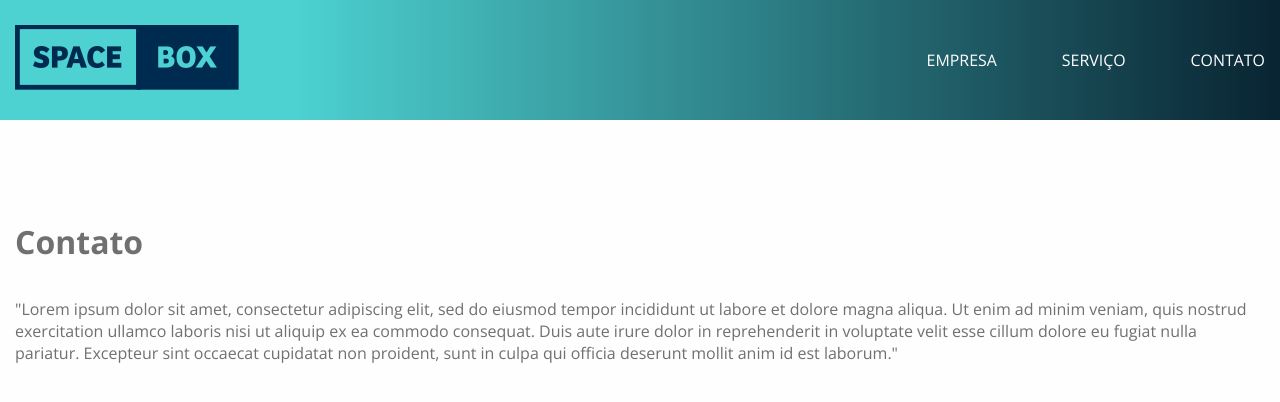
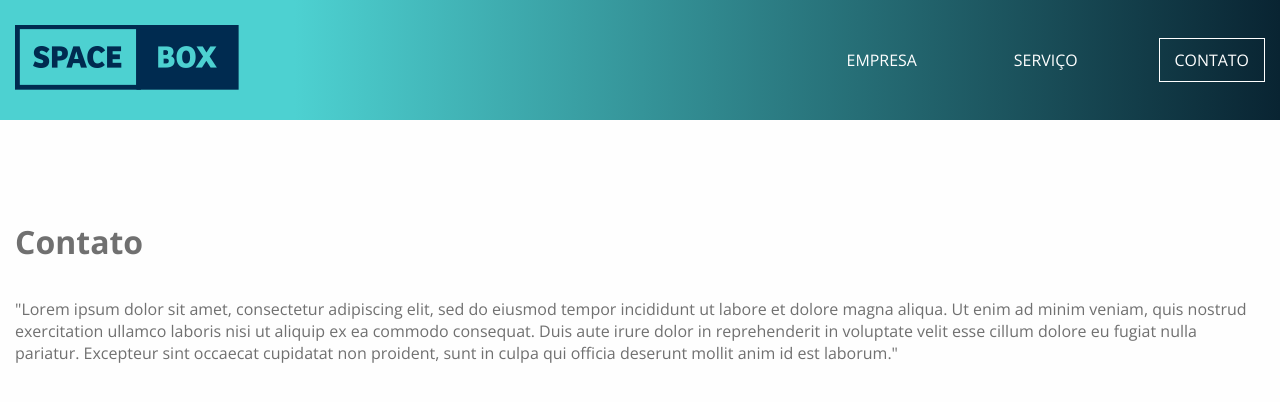
Before and after one commit to garciawell/reactSpaceBox, a React (Create React App) app: page /contato in a window 1280 px wide. Shown: the top 402 px of the page. Built offline with nearby package versions, Linux system fonts and the light colour scheme.

Commit message:
Menu ativo

```diff
--- a/src/components/Header/Menu/index.js
+++ b/src/components/Header/Menu/index.js
@@ -1,4 +1,4 @@
-import React from 'react';
+import React, { useState } from 'react';
 import PropTypes from 'prop-types';
 import { List, LinkMenu } from './styles';
 
@@ -9,11 +9,19 @@ const itemsMenu = [
 ];
 
 function Menu({ className }) {
+  const [active, setActive] = useState(window.location.pathname.replace('/', ''));
+
   return (
     <List className={className}>
       {itemsMenu.map(item => (
         <li key={item.id}>
-          <LinkMenu to={`/${item.slug}`}>{item.label}</LinkMenu>
+          <LinkMenu
+            active={active === item.slug}
+            onClick={() => setActive(item.slug)}
+            to={`/${item.slug}`}
+          >
+            {item.label}
+          </LinkMenu>
         </li>
       ))}
     </List>
--- a/src/components/Header/Menu/styles.js
+++ b/src/components/Header/Menu/styles.js
@@ -1,4 +1,4 @@
-import styled from 'styled-components';
+import styled, { css } from 'styled-components';
 import { Link } from 'react-router-dom';
 
 export const List = styled.ul`
@@ -18,4 +18,13 @@ export const List = styled.ul`
 export const LinkMenu = styled(Link)`
   color: #fff;
   text-decoration: none;
+  border: 1px solid transparent;
+  padding: 10px 15px;
+  &:hover {
+    border: 1px solid #fff;
+  }
+  ${props => props.active
+    && css`
+      border: 1px solid #fff;
+    `};
 `;
```
